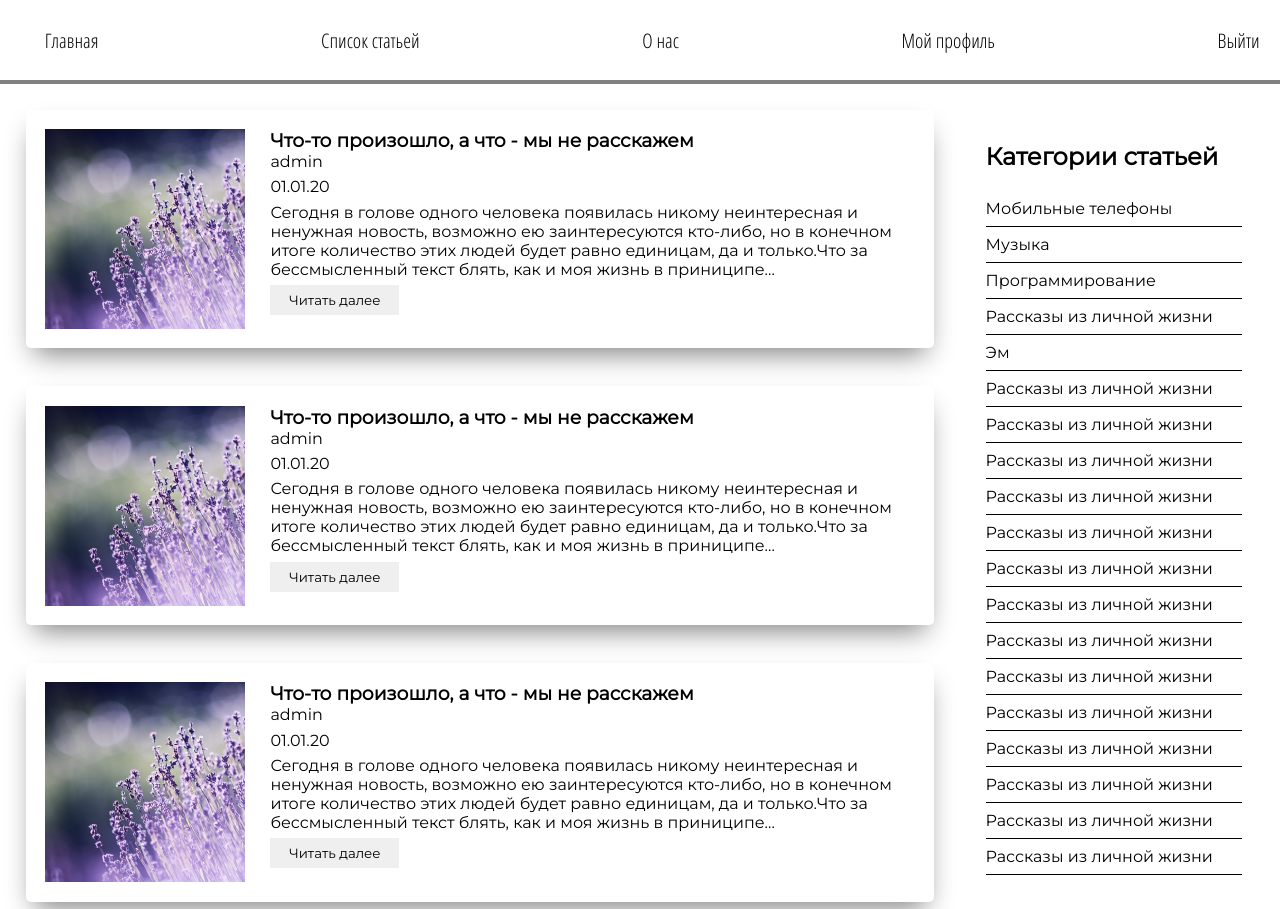
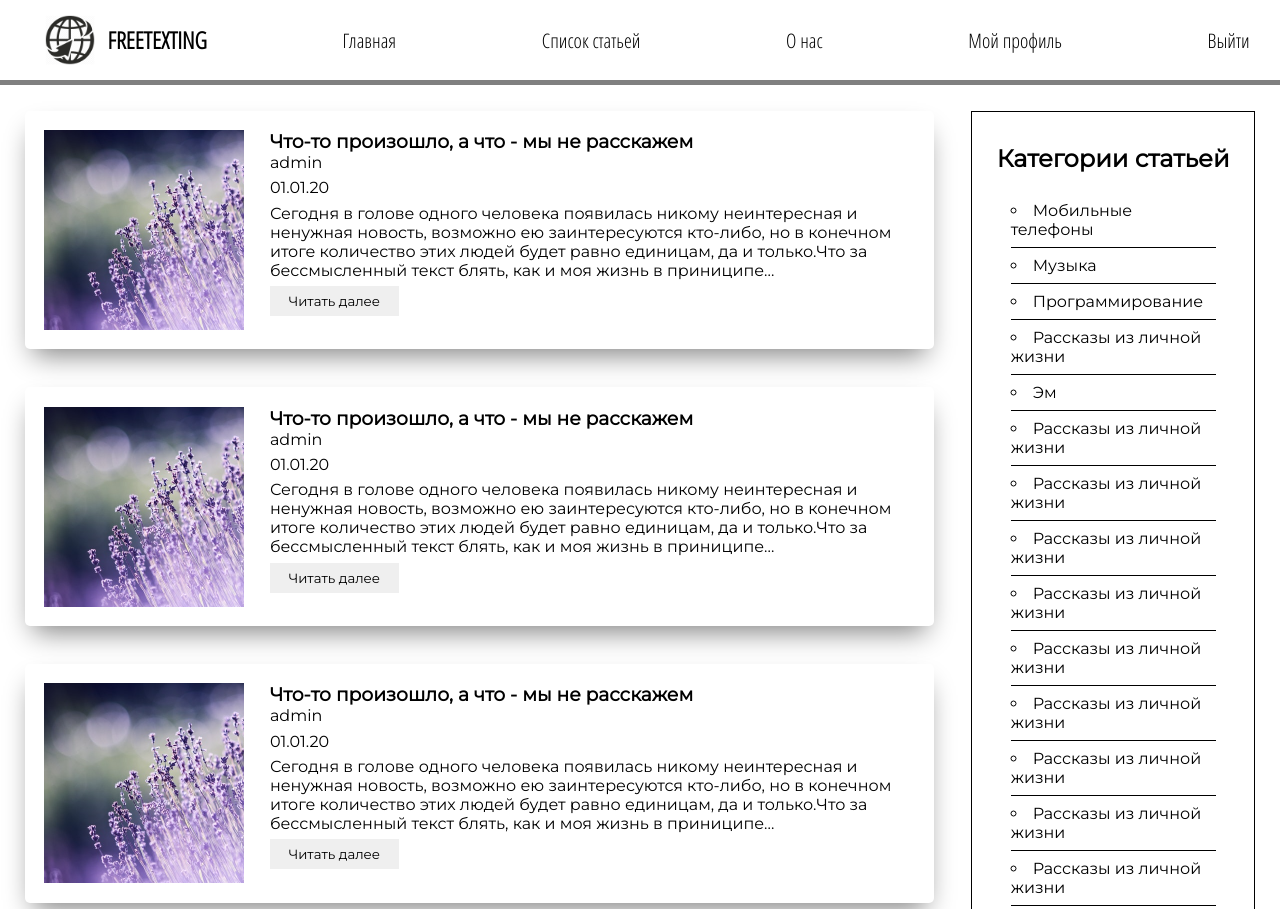
Before and after one commit to dexometorphan/less4me, a plain HTML site: page index.html in a window 1280 px wide. Shown: the top 909 px of the page. Drawn offline with Linux system fonts and the light colour scheme.

Commit message:
10:48 re-edit

```diff
--- a/index.html
+++ b/index.html
@@ -9,6 +9,10 @@
 </head>
 <body>
     <header>
+        <div id="icon">
+            <img src="icon.png" alt="FREETEXTING">
+            <h3>FREETEXTING</h3>
+        </div>
         <li><a href="">Главная</a></li>
         <li><a href="">Список статьей</a></li>
         <li><a href="">О нас</a></li>
@@ -67,6 +71,7 @@
         </article>
         <menu>
             <h2>Категории статьей</h2>
+            <div id="menu-list">
                 <li>Мобильные телефоны</li>
                 <li>Музыка</li>
                 <li>Программирование</li>
@@ -85,7 +90,8 @@
                 <li>Рассказы из личной жизни</li>
                 <li>Рассказы из личной жизни</li>
                 <li>Рассказы из личной жизни</li>
-            <li>Рассказы из личной жизни</li>
+                <li>Рассказы из личной жизни</li></div>
+
         </menu>
     </div>
     <footer>
--- a/style.css
+++ b/style.css
@@ -1,4 +1,4 @@
-body,h1,menu {
+body,h1,h3,menu {
     margin: 0;
     padding: 0;
 }
@@ -9,7 +9,7 @@ a {
     text-decoration: none;
     color: black;
 }
-header, #container,#text,article {
+header, #container,#text,article, #icon,menu {
     display: flex;
 }
 #container {
@@ -20,7 +20,7 @@ header, #container,#text,article {
 header {
     font-family: 'Open Sans Condensed', sans-serif;
     height: 10vh;
-    border-bottom:4px solid gray;
+    border-bottom: 5px solid gray;
     justify-content: space-between;
     align-items: center;
     font-size: 20px;
@@ -38,8 +38,10 @@ article {
 menu {
     width: 20vw;
     margin: 0;
-    border-radius: 5px;
+    border: 1px solid #000;
     padding: 1vw;
+    flex-direction: column;
+    align-items: center;
 }
 section {
 
@@ -82,3 +84,31 @@ menu li {
     padding:1vh 0;
     border-bottom: 1px solid #000;
 }
+#icon img {
+    height: 50px;
+    width: 50px;
+}
+#icon h3 {
+    align-self: center;
+    margin-left: 1vw;
+}
+#menu-list {
+    margin-left: 2vw;
+    padding-right: 2vw;
+}
+#menu-list li {
+    list-style-type: circle;
+}
+header li {
+
+    padding: 10px;
+    text-align: center;
+
+
+}
+header li:hover {
+    background-color: rgb(225, 238, 195);
+    border-top: 2px solid #000;
+
+    transition: 0.2s;
+}
```
Also changed, not shown: icon.png (added). Lines whose indentation alone changed are shown as unchanged.
